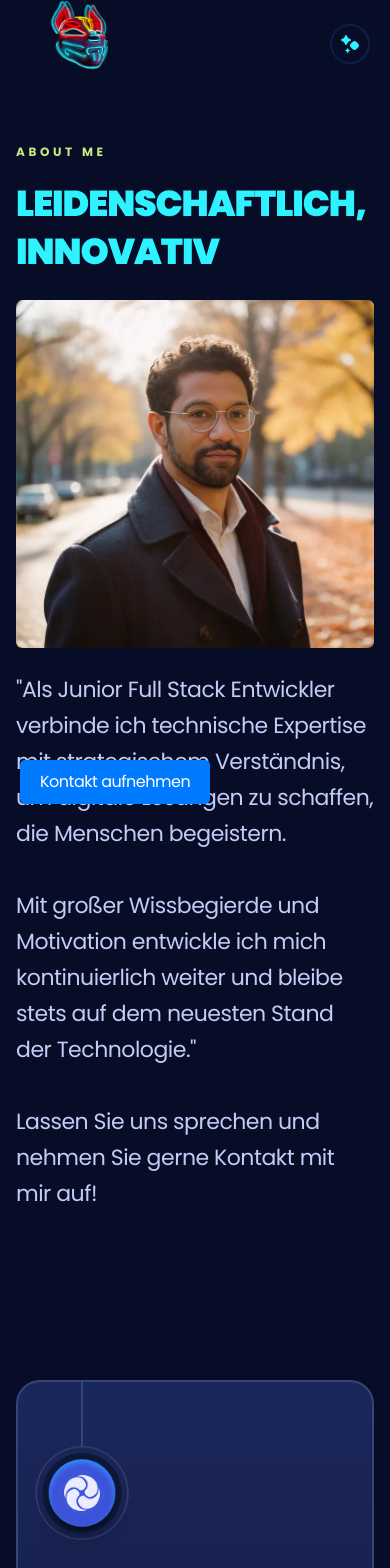
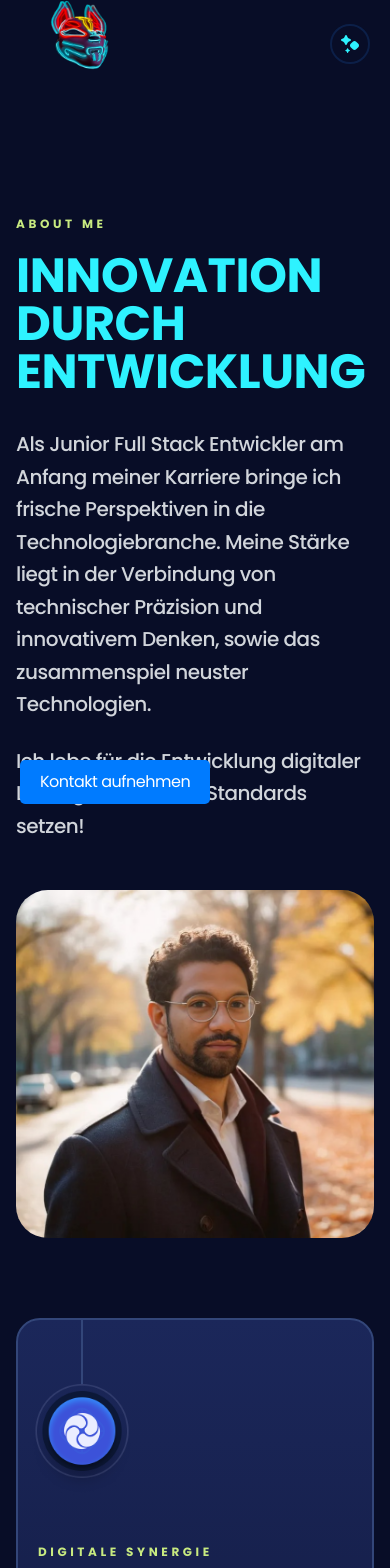
Before and after one commit to FabriceMru/Portfolio-Fabrice-Nadal, a React (Vite) app: page / in a window 390 px wide. Shown: the top 1568 px of the page. Built offline with nearby package versions, Linux system fonts and the light colour scheme.

Commit message:
adjusted to medium and small screens responivness

```diff
--- a/src/sections/Hero.jsx
+++ b/src/sections/Hero.jsx
@@ -1,49 +1,48 @@
 import { Element, Link as LinkScroll } from "react-scroll";
-import Button from "../components/Button.jsx";
 
 const Hero = () => {
   return (
-    <section className="relative pt-60 pb-10 max-lg:pt-52 max-lg:pb-36 max-md:pt-36 max-md:pb-32">
+    <section className="relative  pt-32 pb-20">
       <Element name="hero">
-        <div className="container">
-          <div className="relative z-2 max-w-512 max-lg:max-w-388">
-            <div className="caption small-2 uppercase text-p3">About me</div>
-            <h1 className="mb-4 h1 text-p1 uppercase max-lg:mb-7 max-lg:h2 max-md:mb-4 max-md:text-4xl max-md:leading-12">
-              LEIDENSCHAFTLICH, INNOVATIV
-            </h1>
-
-            {/* Bild nur in der mobilen Ansicht */}
-            <div className="my-6 md:hidden">
-              <img
-                src="/images/Fabrice_autumn.png"
-                className="w-full h-auto max-w-full rounded-md"
-                alt="Foto von Fabrice Nadal im Herbst"
-              />
+        <div className="container mx-auto px-4">
+          <span className="mt-22 mb-8 block text-sm font-medium uppercase tracking-[0.2em] caption small-2 text-p3">
+            About me
+          </span>
+          <div className="flex flex-col items-start lg:flex-row lg:items-start lg:justify-between lg:space-x-8">
+            {/* Text Content */}
+            <div className="w-full lg:w-1/2">
+              <h1 className="text-5xl font-bold h0 text-p1 lg:text-6xl xl:text-7xl ">
+                INNOVATION
+                <br />
+                DURCH
+                <br />
+                ENTWICKLUNG
+              </h1>
+              <div className="mt-8 space-y-6 text-gray-300">
+                <p className="text-xl font-medium leading-relaxed">
+                  Als Junior Full Stack Entwickler am Anfang meiner Karriere
+                  bringe ich frische Perspektiven in die Technologiebranche.
+                  Meine Stärke liegt in der Verbindung von technischer Präzision
+                  und innovativem Denken, sowie das zusammenspiel neuster
+                  Technologien.
+                </p>
+                <p className="text-xl font-medium leading-relaxed">
+                  Ich lebe für die Entwicklung digitaler Lösungen, die neue
+                  Standards setzen!
+                </p>
+              </div>
             </div>
 
-            <p className="max-w-440 mb-9 body-1 max-md:mb-10">
-              "Als Junior Full Stack Entwickler verbinde ich technische
-              Expertise mit strategischem Verständnis, um digitale Lösungen zu
-              schaffen, die Menschen begeistern.
-              <br />
-              <br />
-              Mit großer Wissbegierde und Motivation entwickle ich mich
-              kontinuierlich weiter und bleibe stets auf dem neuesten Stand der
-              Technologie."
-              <br />
-              <br />
-              Lassen Sie uns sprechen und nehmen Sie gerne Kontakt mit mir auf!
-            </p>
-            <LinkScroll to="features" offset={-100} spy smooth></LinkScroll>
-          </div>
-
-          {/* Bild für größere Bildschirme */}
-          <div className="flex-2 ml-2 absolute left-[calc(81.5%-600px)] top-[calc(74.5%-400px)] w-full my-11 hidden md:block">
-            <img
-              src="/images/Fabrice_autumn.png"
-              className="w-full h-auto max-w-full md:max-w-[550px] rounded-md"
-              alt="Foto von Fabrice Nadal im Herbst"
-            />
+            {/* Image */}
+            <div className="mt-12 w-full lg:mt-0 lg:w-1/2">
+              <div className="relative mx-auto lg:mx-0">
+                <img
+                  src="/images/Fabrice_autumn.png"
+                  alt="Fabrice Nadal im Herbst"
+                  className="h-auto w-full max-w-lg object-cover rounded-[2rem]"
+                />
+              </div>
+            </div>
           </div>
         </div>
       </Element>
```
